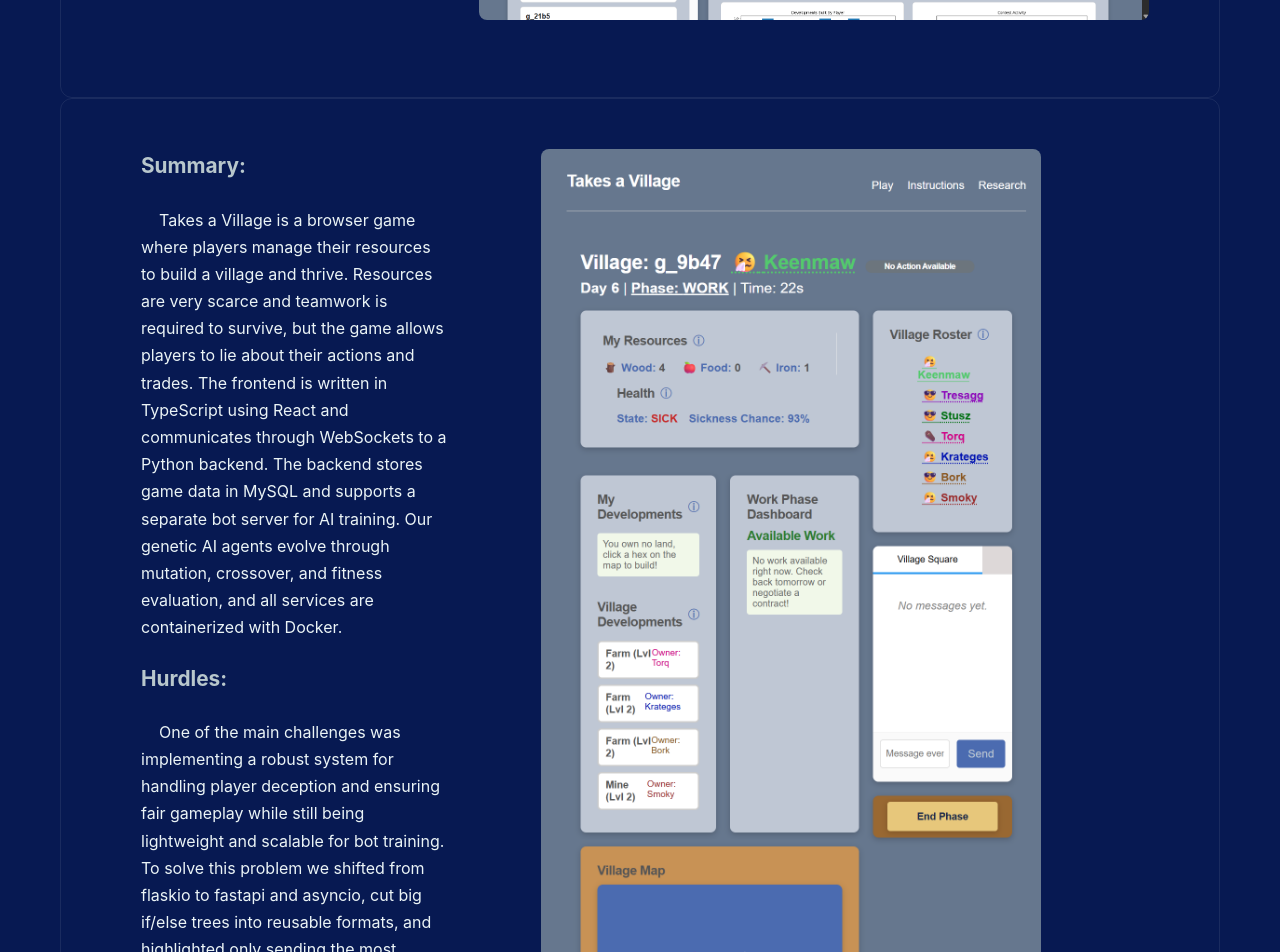
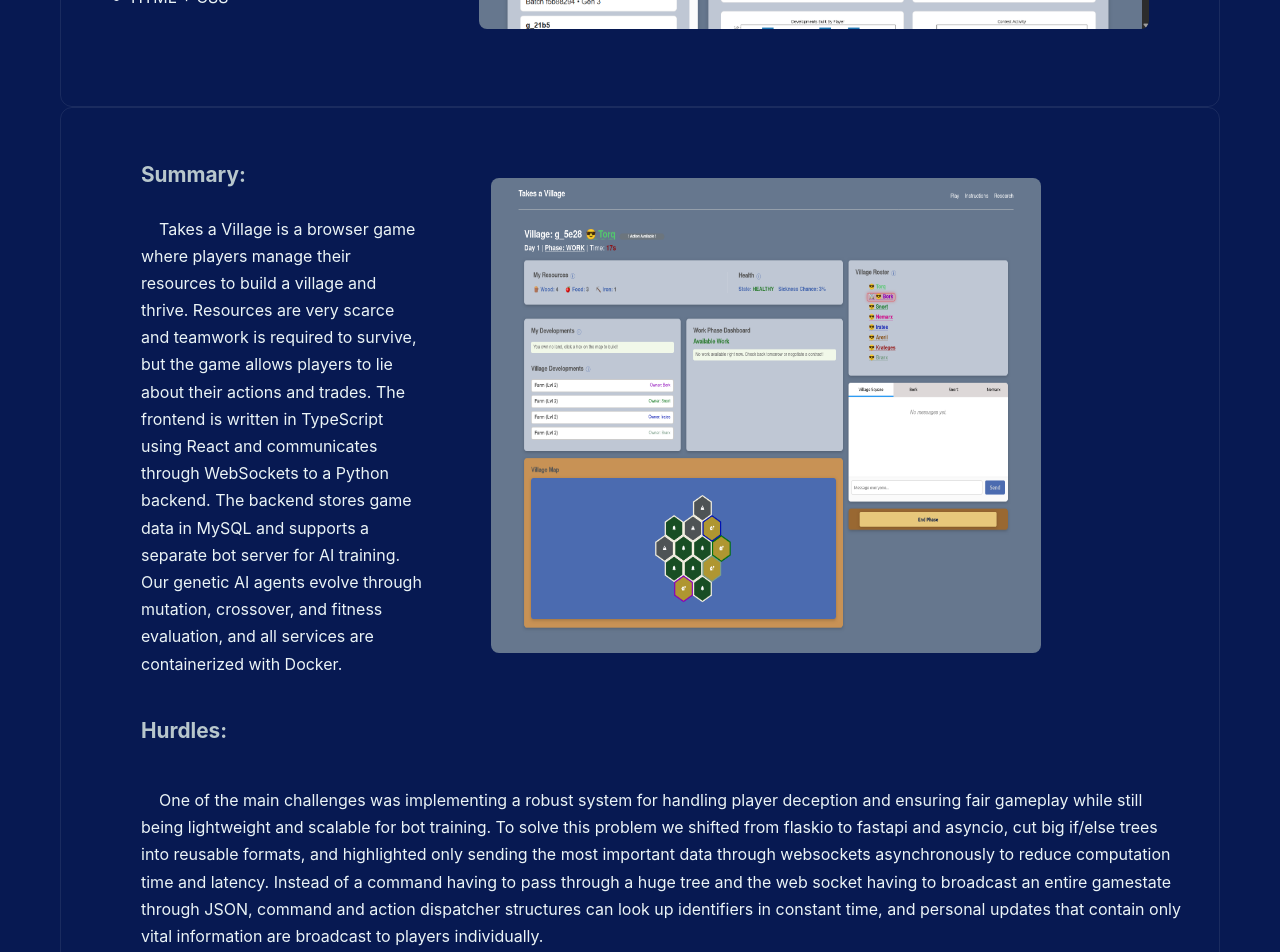
Before and after one commit to Lalindolane/Portfolio, a React (Vite) app in the folder my-portfolio/: page / in a window 1280 px wide. Shown: the part 860-1812 px from the top of the page. Built offline with nearby package versions, Linux system fonts and the light colour scheme.

Commit message:
website stuff

```diff
--- a/my-portfolio/src/components/Experience.tsx
+++ b/my-portfolio/src/components/Experience.tsx
@@ -83,7 +83,7 @@ export default function Experience() {
                         justifyContent: "space-between",
                         maxWidth: "900px",
                         alignItems: "flex-start",
-                        gap: "40px",
+                        gap: "16px",
                     }}
                 >
                     <div style={{ flex: 0.85 }}>
@@ -101,7 +101,20 @@ export default function Experience() {
                             through mutation, crossover, and fitness evaluation, and all
                             services are containerized with Docker.
                         </p>
-
+                    </div>
+                    <div style={{paddingTop: '40px'}}>
+                    <img
+                        src="/images/gameplay.png"
+                        alt="Gameplay screenshot"
+                        style={{
+                            width: "550px",
+                            height: "475px",
+                            borderRadius: "8px",
+                            flexShrink: 0,
+                        }}
+                    />
+                    </div>
+                </div>
                 <h3 className="section-subtitle" style={{ paddingTop: "20px" }}>
                             Hurdles:
                         </h3>
@@ -112,22 +125,9 @@ export default function Experience() {
                             shifted from flaskio to fastapi and asyncio, cut big if/else trees into reusable formats, and highlighted only sending
                             the most important data through websockets asynchronously to reduce computation time and latency. Instead of a command having to pass
                             through a huge tree and the web socket having to broadcast an entire gamestate through JSON, command and action dispatcher structures
-                            can look up identifiers in constant time and personal updates with only vital information are broadcast to players individually.
+                            can look up identifiers in constant time, and personal updates that contain only vital information are broadcast to players individually.
                         </p>
-                    </div>
-                    <div style={{paddingTop: '20px'}}>
-                    <img
-                        src="/images/gameplay.png"
-                        alt="Gameplay screenshot"
-                        style={{
-                            width: "500px",
-                            borderRadius: "8px",
-                            flexShrink: 0,
-                        }}
-                    />
-                    </div>
-                </div>
-            </div>
+
                         <h3 style={{paddingTop: '20px'}}className="section-subtitle">Design/Architecture Choices:</h3>
                         <p>&nbsp;&nbsp;&nbsp;&nbsp;The design choices for Takes a Village were driven by the need for a scalable and maintainable architecture.
                             We opted for a microservices approach, separating the frontend, backend, and bot infrastructure into distinct services. This allows
@@ -146,7 +146,7 @@ export default function Experience() {
                             action dispatcher or contract factory to handle actions and social interaction between players by simply labeling what actions they are
                             taking to decipher what the proper backend response should be. This lets us call an execute() function universally and cleans up the code.
                         </p>
-
+            </div>
         </section >
     )
 }
```
Also changed, not shown: my-portfolio/public/images/acme.png (added), my-portfolio/public/images/gameplay.png. Lines whose indentation alone changed are shown as unchanged.
